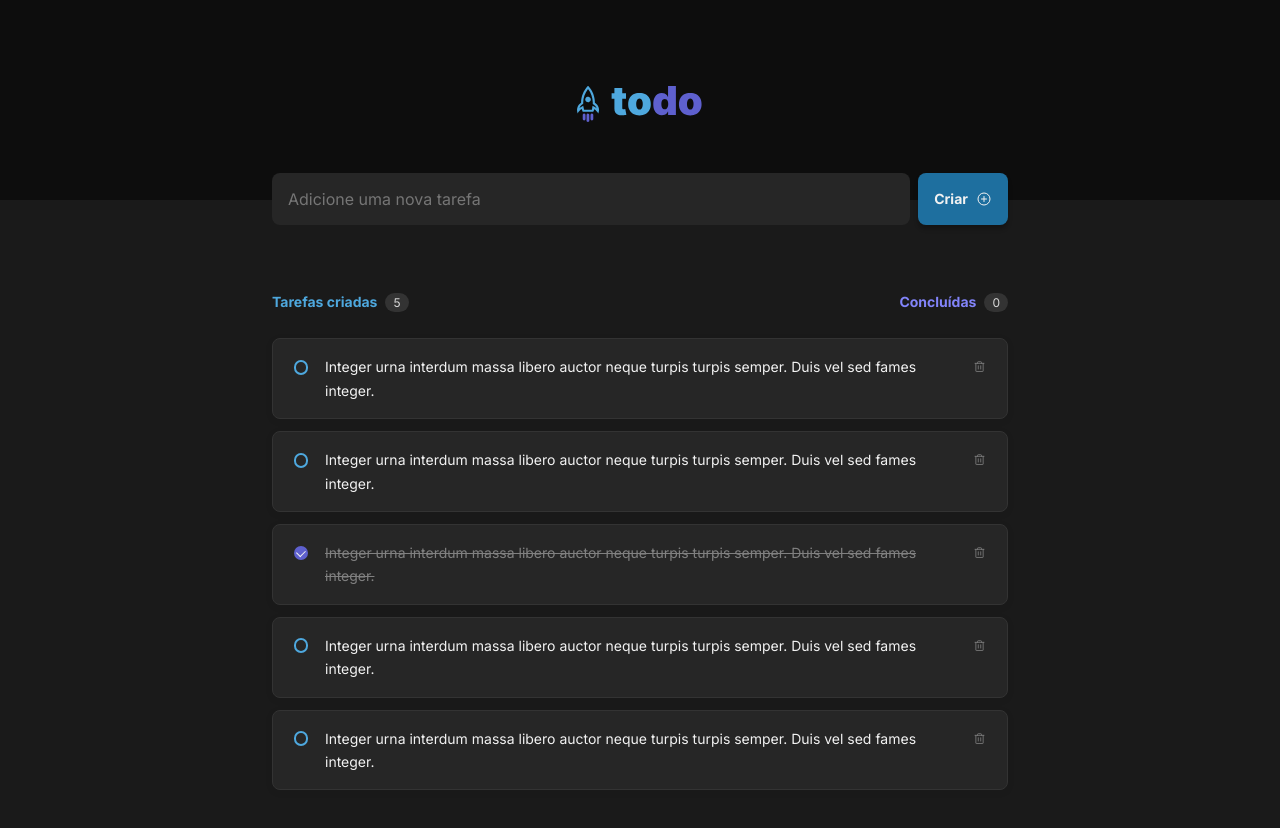
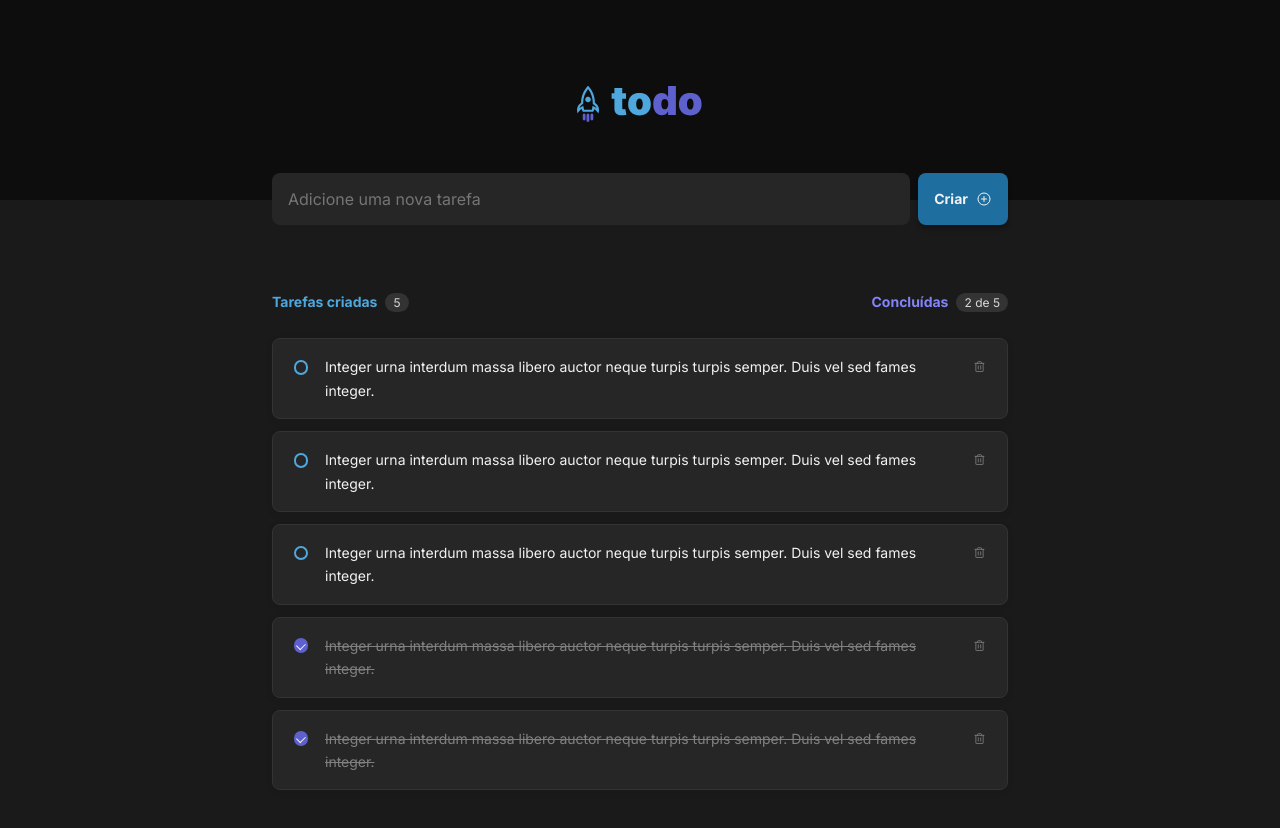
Before and after one commit to NayaraHolanda/to-do-list, a React (Vite) app: page / in a window 1280 px wide. Shown: the top 828 px of the page. Built offline with nearby package versions, Linux system fonts and the light colour scheme.

Commit message:
Add function to count the amount of completed tasks

```diff
--- a/src/App.tsx
+++ b/src/App.tsx
@@ -22,19 +22,19 @@ const tasksDefault: TaskType[] = [
     id: 3,
     description:
       'Integer urna interdum massa libero auctor neque turpis turpis semper. Duis vel sed fames integer.',
-    isCompleted: true,
+    isCompleted: false,
   },
   {
     id: 4,
     description:
       'Integer urna interdum massa libero auctor neque turpis turpis semper. Duis vel sed fames integer.',
-    isCompleted: false,
+    isCompleted: true,
   },
   {
     id: 5,
     description:
       'Integer urna interdum massa libero auctor neque turpis turpis semper. Duis vel sed fames integer.',
-    isCompleted: false,
+    isCompleted: true,
   },
 ]
 
@@ -68,7 +68,6 @@ export function App() {
       if (task.id === taskToComplete) {
         return { ...task, isCompleted: !task.isCompleted }
       }
-
       return task
     })
 
--- a/src/components/Tasks.tsx
+++ b/src/components/Tasks.tsx
@@ -9,6 +9,10 @@ interface TasksProps {
 }
 
 export function Tasks({ tasks, completeTask, deleteTask }: TasksProps) {
+  const numberOfTasksCompleted = tasks.reduce((amount, task) => {
+    return task.isCompleted ? amount + 1 : amount
+  }, 0)
+
   return (
     <div className={styles.container}>
       <div className={styles.labels}>
@@ -18,7 +22,11 @@ export function Tasks({ tasks, completeTask, deleteTask }: TasksProps) {
         </div>
         <div>
           <strong className={styles.completedTaskLabel}>Concluídas</strong>
-          <span>0</span>
+          <span>
+            {tasks.length !== 0
+              ? `${numberOfTasksCompleted} de ${tasks.length}`
+              : 0}
+          </span>
         </div>
       </div>
       {tasks.length !== 0 ? (
```
